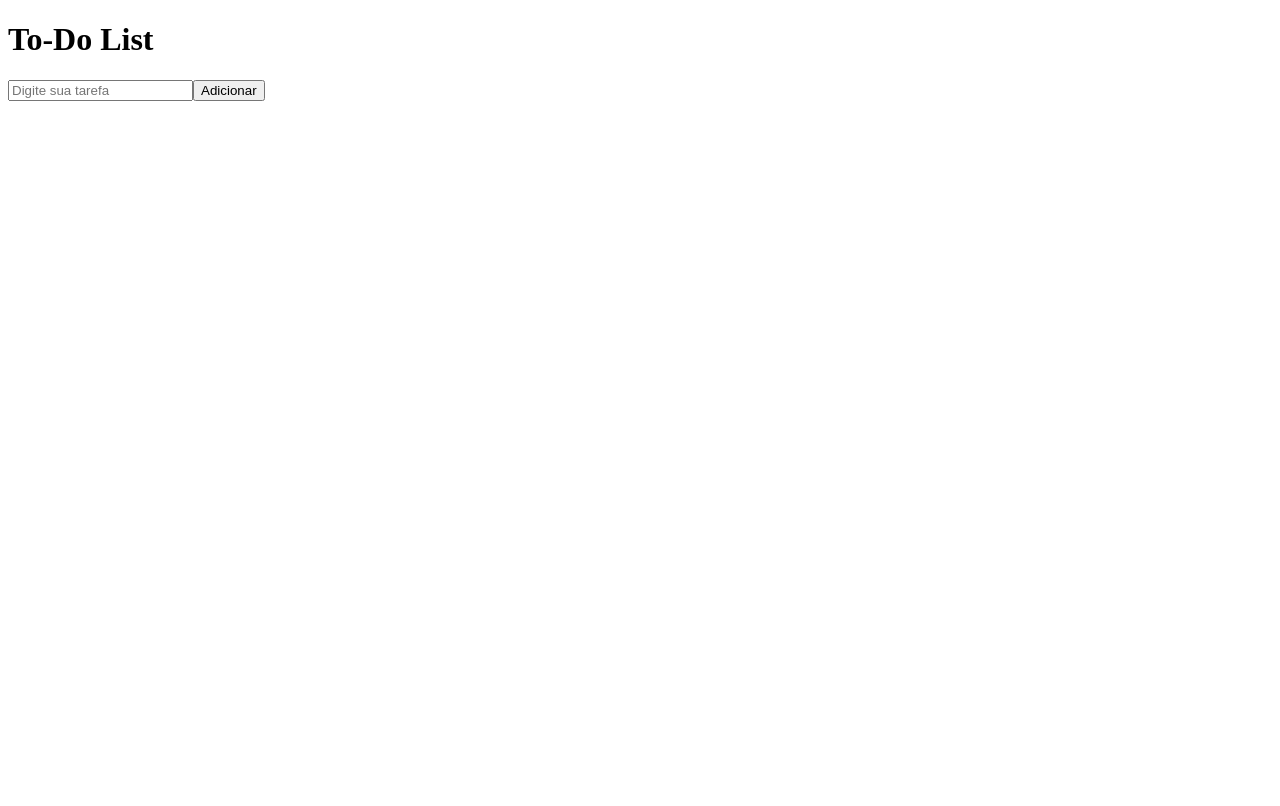
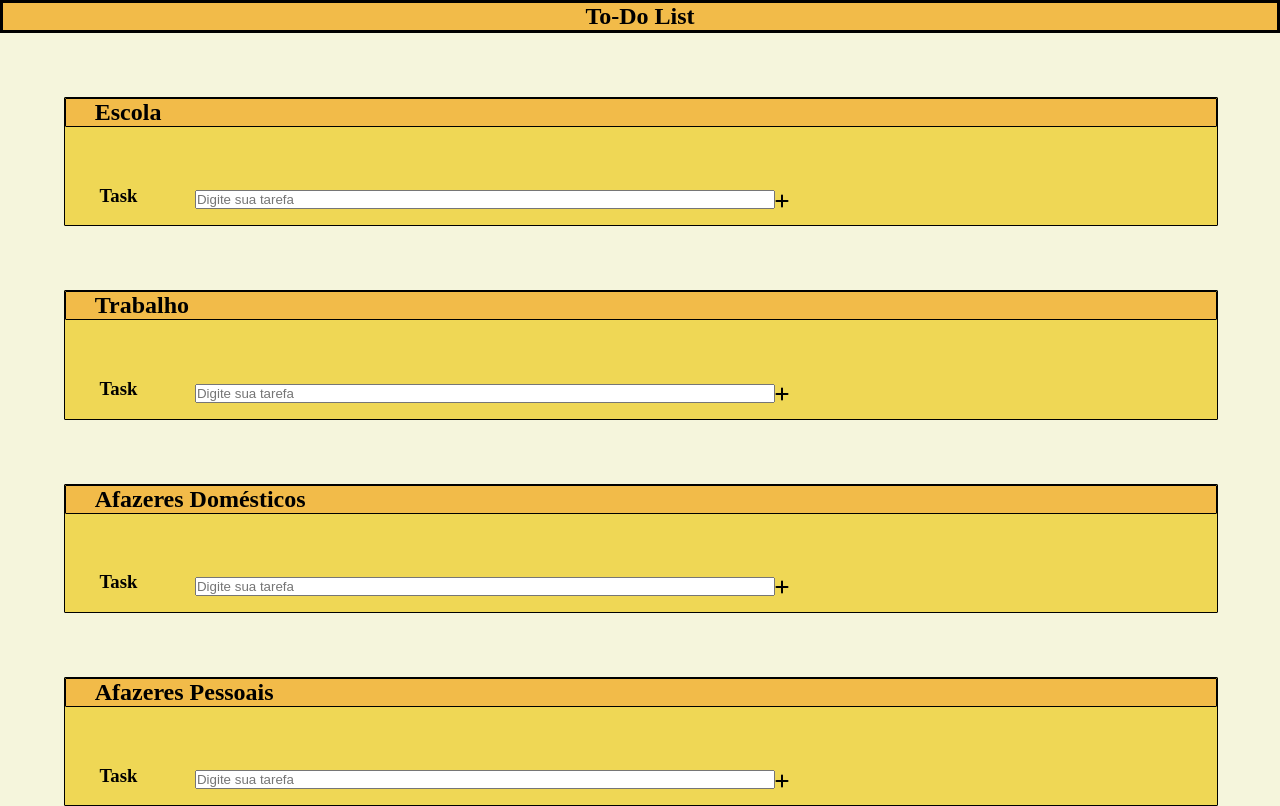
Before and after one commit to PedrooL77/TaskList, a React (Create React App) app: page / in a window 1280 px wide. Built offline with nearby package versions, Linux system fonts and the light colour scheme.

Commit message:
Trabalho concluido

```diff
--- a/public/index.html
+++ b/public/index.html
@@ -25,6 +25,7 @@
       Learn how to configure a non-root public URL by running `npm run build`.
     -->
     <title>React App</title>
+    <script src="https://kit.fontawesome.com/6aec503bc8.js" crossorigin="anonymous"></script>
   </head>
   <body>
     <noscript>You need to enable JavaScript to run this app.</noscript>
--- a/src/App.js
+++ b/src/App.js
@@ -1,50 +1,14 @@
-import { useEffect, useState } from "react";
+import BlocosTarefas from './components/BlocoTarefas'
+import BlocoTarefasSem from './components/BlocoTarefasSem';
+
 
 function App() {
-
-  const [ListaTarefas, setListaTarefas] = useState( [] );
-  const [tarefa, setTarefa] = useState( { id: '' , texto: "" , status: ""} );
-
-  function addTarefa()
-  {
-    if( tarefa.texto !== ""){
-      setListaTarefas([...ListaTarefas, tarefa])
-    }
-  }
-
-  function excluirTarefa( id )
-  {
-    const novaLista = ListaTarefas.filter( (tarefa) => tarefa.id !== id);
-    setListaTarefas( novaLista );
-  }
-
-  function statusTarefa( id, status)
-  {
-    const index = ListaTarefas.findIndex( (tarefa) => tarefa.id === id );
-    ListaTarefas[index].status = !status;
-    setListaTarefas( [...ListaTarefas ]);
-  }
-
-  useEffect( () => {
-    setTarefa( {id: "" , texto:"" , status: ""})
-  }, [ListaTarefas])
-
   return (
     <>
-      <header>
-        <h1>To-Do List</h1>
-      </header>
-      <div>
-        <input type="text" name="tarefa" placeholder="Digite sua tarefa" value={tarefa.texto} onChange={(e) => setTarefa( { id: Math.random(), texto:e.target.value , status: false} ) }/>
-        <button onClick={addTarefa}>Adicionar</button>
-      </div>
-      <div>
-        <ul>
-            {ListaTarefas.map( (item, index) => (
-            <li key={index}>{item.texto} <button onClick={ () => statusTarefa(item.id, item.status) }>{item.status ? 'Concluida' : 'Não Concluido'}</button> <button onClick={ () => excluirTarefa(item.id) }>Excluir</button></li>
-          ))}
-        </ul>
-      </div>
+      <BlocosTarefas/>
+      <BlocoTarefasSem text="Trabalho"/>
+      <BlocoTarefasSem text="Afazeres Domésticos"/>
+      <BlocoTarefasSem text="Afazeres Pessoais"/>
     </>
   );
 }
--- /dev/null
+++ b/src/components/App.css
@@ -0,0 +1,72 @@
+
+body, h1, h2, div, header, input, li, ul, section, button, i{
+    margin: 0;
+    padding: 0;
+}
+body{
+    background-color: beige;
+}
+.cima{
+    background-color: #F2BB49;
+    border-color: rgb(0, 0, 0);
+    border: solid 3px;
+    text-align: center;
+}
+.BlocoTarefa{
+    background-color: #EFD755;
+    width: 90%;
+    height: 100%;
+    margin-top: 5%;
+    margin-left: 5%;
+    border-color: black;
+    border: solid 1px;
+    border-radius: 1px;
+}
+.materia{
+    background-color: #F2BB49;
+    border-color: black;
+    border: solid 0.5px;
+    border-radius: 1px;
+}
+.digitar{
+    display: flex;
+}
+h3{
+    margin-left: 3%;
+    margin-top: 5%;
+}
+h2{
+    margin-left: 2.5%;
+}
+input{
+    margin-left: 5%;
+    margin-top: 5.5%;
+    height: 0%;
+    width: 50%;
+}
+button{
+    margin-left: 10%;
+    margin-top: 5.5%;
+    width: 10%;
+}
+i{
+    margin-left: 0%;
+    margin-top: 5.7%;
+}
+.ItemInativo{
+    list-style-type: none;
+    margin-left: 3%;
+    margin-top: 2%;
+    width: 50%;
+}
+.ItemAtivo{
+    list-style-type: none;
+    text-decoration: line-through;
+    color: rgb(51, 0, 91);
+    margin-left: 3%;
+    width: 50%;
+    margin-top: 2%;
+}
+.lixo{
+    margin-left: 10%;
+}
--- /dev/null
+++ b/src/components/BlocoTarefas.jsx
@@ -0,0 +1,59 @@
+import { useEffect, useState } from "react";
+import "./App.css";
+
+function BlocoTarefas() {
+
+  const [ListaTarefas, setListaTarefas] = useState( [] );
+  const [tarefa, setTarefa] = useState( { id: '' , texto: "" , status: ""} );
+
+  function addTarefa()
+  {
+    if( tarefa.texto !== ""){
+      setListaTarefas([...ListaTarefas, tarefa])
+    }
+  }
+
+  function excluirTarefa( id )
+  {
+    const novaLista = ListaTarefas.filter( (tarefa) => tarefa.id !== id);
+    setListaTarefas( novaLista );
+  }
+
+  function statusTarefa( id, status)
+  {
+    const index = ListaTarefas.findIndex( (tarefa) => tarefa.id === id );
+    ListaTarefas[index].status = !status;
+    setListaTarefas( [...ListaTarefas ]);
+  }
+
+  useEffect( () => {
+    setTarefa( {id: "" , texto:"" , status: ""})
+  }, [ListaTarefas])
+
+  return (
+    <section className="tudo">
+      <header className="cima">
+          <h1>To-Do List</h1>
+      </header>
+      <div className="BlocoTarefa">
+        <div className="materia">
+          <h2>Escola</h2>
+        </div>
+        <div className="digitar">
+          <h3>Task</h3>
+          <input type="text" name="tarefa" placeholder="Digite sua tarefa" value={tarefa.texto} onChange={(e) => setTarefa( { id: Math.random(), texto:e.target.value , status: false} ) } maxLength={23}/>
+          <i class="fa-solid fa-plus" onClick={addTarefa}></i>
+        </div>
+        <div className="tarefas">
+          <ul>
+            {ListaTarefas.map( (item, index) => (
+            <li className={item.status ? 'ItemAtivo' : 'ItemInativo'} key={index}>{item.texto} <button className="lixo" onClick={ () => statusTarefa(item.id, item.status) }>{item.status ? <i class="fa-solid fa-check"></i> : <i class="fa-solid fa-ellipsis"></i>}</button><i class="fa-solid fa-trash" onClick={ () => excluirTarefa(item.id) }></i></li>
+            ))}
+          </ul>
+        </div>
+      </div>
+    </section>
+  );
+}
+
+export default BlocoTarefas;
--- /dev/null
+++ b/src/components/BlocoTarefasSem.jsx
@@ -0,0 +1,56 @@
+import { useEffect, useState } from "react";
+import "./App.css";
+
+function BlocoTarefasSem(props) {
+
+  const [ListaTarefas, setListaTarefas] = useState( [] );
+  const [tarefa, setTarefa] = useState( { id: '' , texto: "" , status: ""} );
+
+  function addTarefa()
+  {
+    if( tarefa.texto !== ""){
+      setListaTarefas([...ListaTarefas, tarefa])
+    }
+  }
+
+  function excluirTarefa( id )
+  {
+    const novaLista = ListaTarefas.filter( (tarefa) => tarefa.id !== id);
+    setListaTarefas( novaLista );
+  }
+
+  function statusTarefa( id, status)
+  {
+    const index = ListaTarefas.findIndex( (tarefa) => tarefa.id === id );
+    ListaTarefas[index].status = !status;
+    setListaTarefas( [...ListaTarefas ]);
+  }
+
+  useEffect( () => {
+    setTarefa( {id: "" , texto:"" , status: ""})
+  }, [ListaTarefas])
+
+  return (
+    <section className="tudo">
+        <div className="BlocoTarefa">
+            <div className="materia">
+            <h2>{props.text}</h2>
+            </div>
+        <div className="digitar">
+          <h3>Task</h3>
+          <input type="text" name="tarefa" placeholder="Digite sua tarefa" value={tarefa.texto} onChange={(e) => setTarefa( { id: Math.random(), texto:e.target.value , status: false} ) } maxLength={23}/>
+          <i class="fa-solid fa-plus" onClick={addTarefa}></i>
+        </div>
+        <div className="tarefas">
+          <ul>
+            {ListaTarefas.map( (item, index) => (
+            <li className={item.status ? 'ItemAtivo' : 'ItemInativo'} key={index}>{item.texto} <button onClick={ () => statusTarefa(item.id, item.status) }>{item.status ? <i class="fa-solid fa-check"></i> : <i class="fa-solid fa-ellipsis"></i>}</button><i class="fa-solid fa-trash" onClick={ () => excluirTarefa(item.id) }></i></li>
+            ))}
+          </ul>
+        </div>
+      </div>
+    </section>
+  );
+}
+
+export default BlocoTarefasSem;
```
